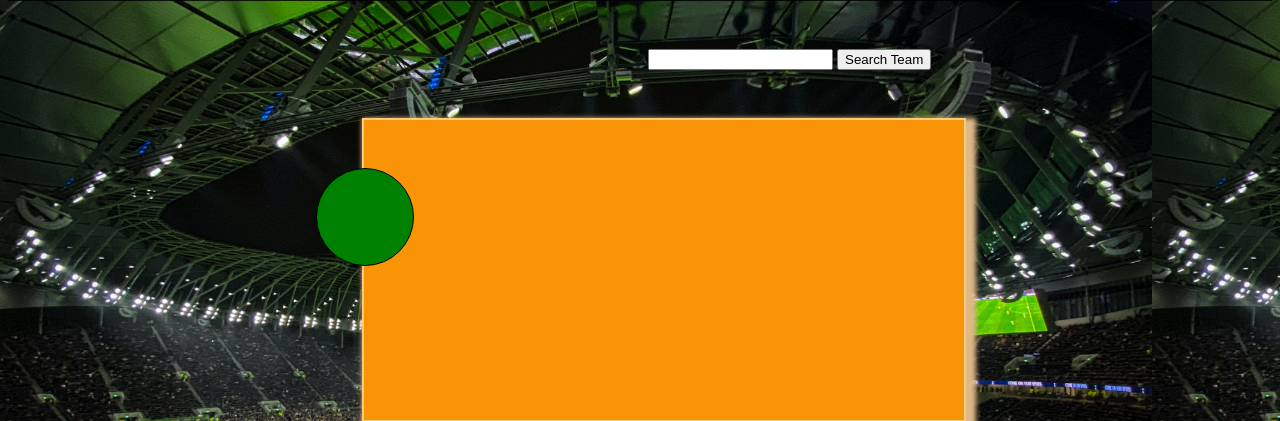
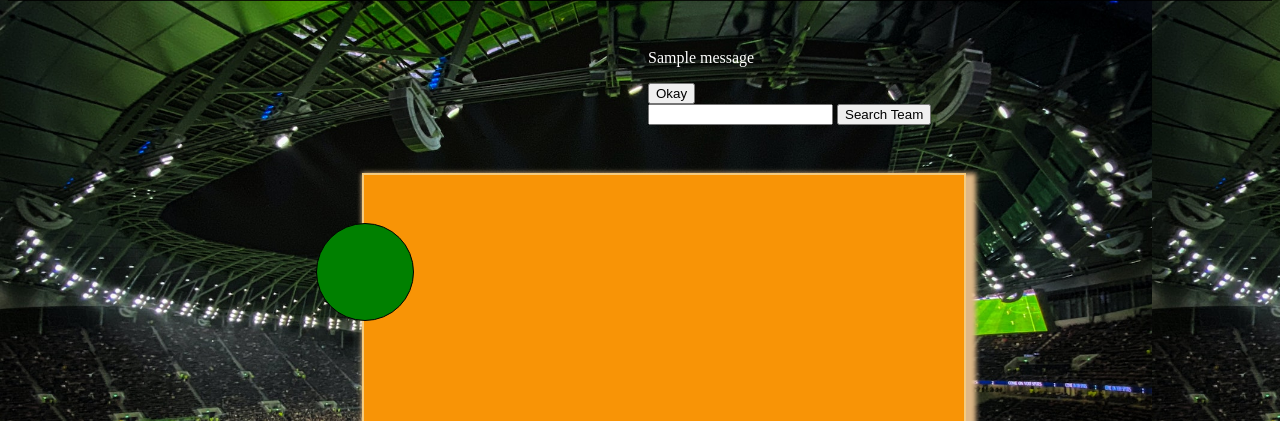
Before and after one commit to Carlosalvarez1997/E.P.L-Tracker, a Flask app: template flask_app/templates/index.html in a window 1280 px wide; the page is wider, and only the part inside the window is pictured. Shown: the part 87-508 px from the top of that part. Run offline with Flask 3, Linux system fonts and the light colour scheme; the template is opened without the code that fills it: most values are stand-ins (such as "Sample title", 1, 10 or a date in 2020); grey boxes marked "Sample" are stand-in pictures; one stand-in notice (Sample message) is shown.

Commit message:
added some flash messages

```diff
--- a/flask_app/controllers/users.py
+++ b/flask_app/controllers/users.py
@@ -3,7 +3,7 @@ from flask import render_template, redirect, request, session
 from flask_app.models import user, team# import entire file, rather than class, to avoid circular imports
 
 import requests
-#agaOMC0Z18MGoYFp1y8JKqdGGWliND6OydauLoJ2x56ODdjZyQoudYaoCfIV
+
 
 # Create Users Controller
 @app.route('/')
--- a/flask_app/models/team.py
+++ b/flask_app/models/team.py
@@ -4,7 +4,7 @@ from flask import flash, session,request
 from flask_app.models import user
 
 import requests
-
+#agaOMC0Z18MGoYFp1y8JKqdGGWliND6OydauLoJ2x56ODdjZyQoudYaoCfIV this is my api key
 
 class Team:
     db = "sample" #which database are you using for this project
@@ -121,6 +121,7 @@ class Team:
                 """
                 result = connectToMySQL(cls.db).query_db(query,data,)
                 return result
+        return flash("team not available")
 
     @classmethod
     def delete_team_from_list(cls, id):
--- a/flask_app/models/user.py
+++ b/flask_app/models/user.py
@@ -90,7 +90,6 @@ class User:
 
 
 
-
     # Update Users Models
     @classmethod
     def update_user(cls,id):
--- a/flask_app/templates/index.html
+++ b/flask_app/templates/index.html
@@ -13,7 +13,9 @@
             background-attachment:local;
             background-size: 90%;
         }
-
+        #popup{
+            color: white;
+        }
     </style>
     <title>EPL Points Tracker</title>
 </head>
@@ -24,6 +26,17 @@
     </div>
     <div class="wrapper">
         <form class="searchbar" action="/home" method="post">
+
+            {%with messages = get_flashed_messages()%}
+                {%if messages%}
+                <div id="popup">
+                    {%for message in messages%}
+                    <p>{{message}}</p>
+                    {%endfor%}
+                    <button onclick="popup.remove()">Okay</button>
+                </div>
+                {%endif%}
+                {%endwith%}
             <input type="search" name="search" id="">
             <button>Search Team </button>
             <input type="hidden" name="id" value="{{session.user_id}}">
@@ -63,6 +76,3 @@
 
 </body>
 </html>
-
-<!-- Format for adding images -->
-<!-- <img src="{{ url_for('static', filename='images/img.png') }}"> -->
```
Also changed, not shown: flask_app/templates/update.html (+10 -0 lines).
